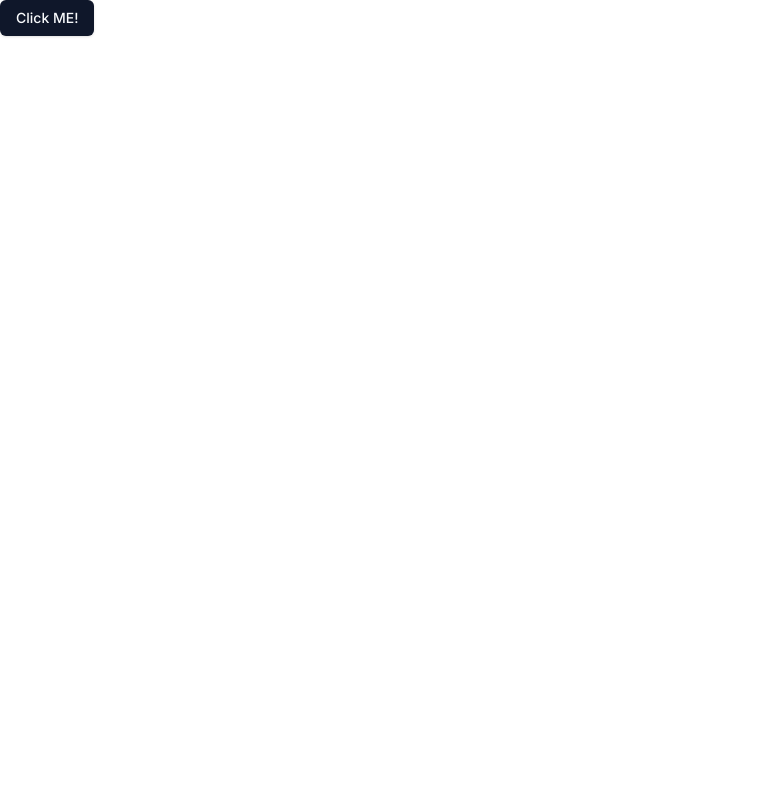
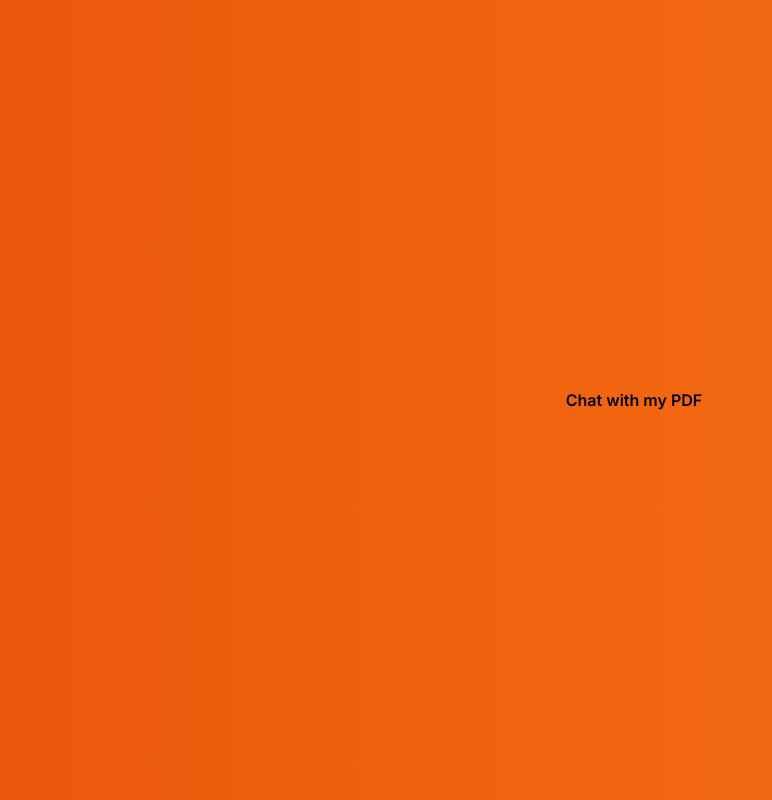
Before and after one commit to sivuyilemene/pdf-reader-ai, a Next.js app: page / in a window 1280 px wide. Shown: the whole page, without its empty margins (0-772 px from the left). Built offline with nearby package versions, Linux system fonts and the light colour scheme.

Commit message:
add(page): added a home page

```diff
--- a/src/app/page.tsx
+++ b/src/app/page.tsx
@@ -1,9 +1,18 @@
 import { Button } from '@/components/ui/button'
+import { UserButton } from '@clerk/nextjs'
 import Image from 'next/image'
 
-export default function Home() {
+export default async function Home() {
   return(
-    <Button>Click ME!</Button>
+    // give background a gradient
+    <div className="w-screen min-h-screen bg-gradient-to-r from-orange-600 to-orange-500">
+      <div className="absolute top-1/2 left-1/2 -translate-x-1/2 -translate-y-1/2">
+        <div className="flex items-center">
+          <h1 className="mr-3 text-5x1 font-semibold">Chat with my PDF</h1>
+              <UserButton afterSignOutUrl="/"/>
+        </div>
+      </div>
+    </div>
   )
 
   }
--- /dev/null
+++ b/src/middleware.ts
@@ -0,0 +1,14 @@
+import { authMiddleware } from "@clerk/nextjs";
+
+// This example protects all routes including api/trpc routes
+// Please edit this to allow other routes to be public as needed.
+// See https://clerk.com/docs/references/nextjs/auth-middleware for more information about configuring your middleware
+export default authMiddleware({
+    publicRoutes: ["/"]
+});
+
+// will run whenever we reach a "/" endpoint
+//  or "/api"
+export const config = {
+      matcher: ['/((?!.+\\.[\\w]+$|_next).*)', '/', '/(api|trpc)(.*)'],
+};
```
